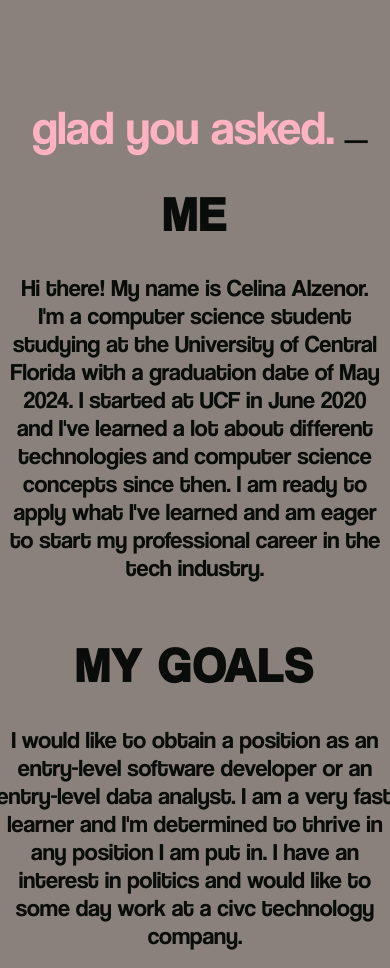
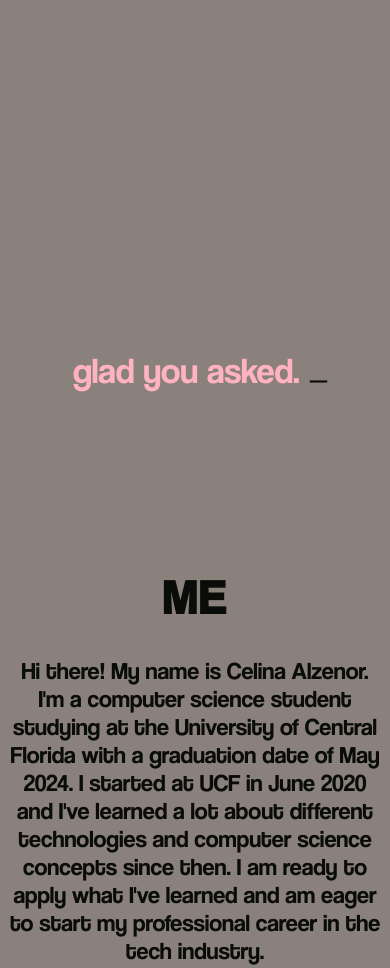
Before and after one commit to canadianbees/my-gatsby-site, a Gatsby site: page /about in a window 390 px wide. Shown: the top 968 px of the page. Built offline with nearby package versions, Linux system fonts and the light colour scheme; Gatsby itself is replaced by a stand-in of ours; some icons are missing.

Commit message:
fix homepage for mobile

```diff
--- a/src/components/layout.js
+++ b/src/components/layout.js
@@ -37,17 +37,36 @@ const Heading = styled.div`
     color: #090C08;
     font-size: 2.75rem;
     text-align: center;
+    margin-top:300px;
+    margin-bottom: 150px;
 
     @media (max-width:1000px){
         max-width:885px;
         font-size:2.5rem;
 
+      }
+
+
+      @media (max-width:768px){
+        max-width:700px;
+        font-size:2rem;
+
 
       }
 
     @media (max-width:425px){
-        max-width:375px;
-        font-size:2rem;
+        max-width:400px;
+        font-size:1.5rem;
+        height:88px;
+        margin-bottom: 100px;
+        margin-top:250px;
+
+      }
+
+      @media (max-width:375px){
+        margin-bottom: 100px;
+        margin-top:250px;
+        width:282px;
 
       }
 
@@ -66,6 +85,13 @@ font-size:.75rem;
 
     }
 
+    @media (max-width:425px){
+
+       padding-left:8px;
+       padding-right:8px;
+
+      }
+
 `;
 const NavLinks = styled.ul`
 
@@ -78,13 +104,6 @@ const NavLinkItem = styled.li`
     padding-right: 2rem;
 `;
 
-const Name = styled.p`
-    text-align: center;
-
-    position: fixed;
-    bottom:90px;
-
-`;
 
 const Lunch = styled.div`
 
@@ -286,27 +305,14 @@ const Layout = ({ pageTitle, children }) => {
 
                     {pageTitle === 'Home Page' ?
                         <>
-                            <br></br>
-                            <br></br>
-                            <br></br>
-                            <br></br>
-                            <br></br>
-                            <br></br>
-                            <br></br>
                             <Heading>
                                 <span id='text'></span>
                                 <div className='console-underscore' id='console'>&#95;
                                 </div>
                             </Heading>
-                            <br></br>
-                            <br></br>
-                            <br></br>
+
                             <Fact href={fact.url} > {fact.fact}</Fact>
-                            <Name>
-                                by celina alzenor
-                                <br></br>
-                                student
-                            </Name>
+
                         </> :
                         <>
                             <Heading>
```
Also changed, not shown: src/pages/index.js (+19 -6 lines).
